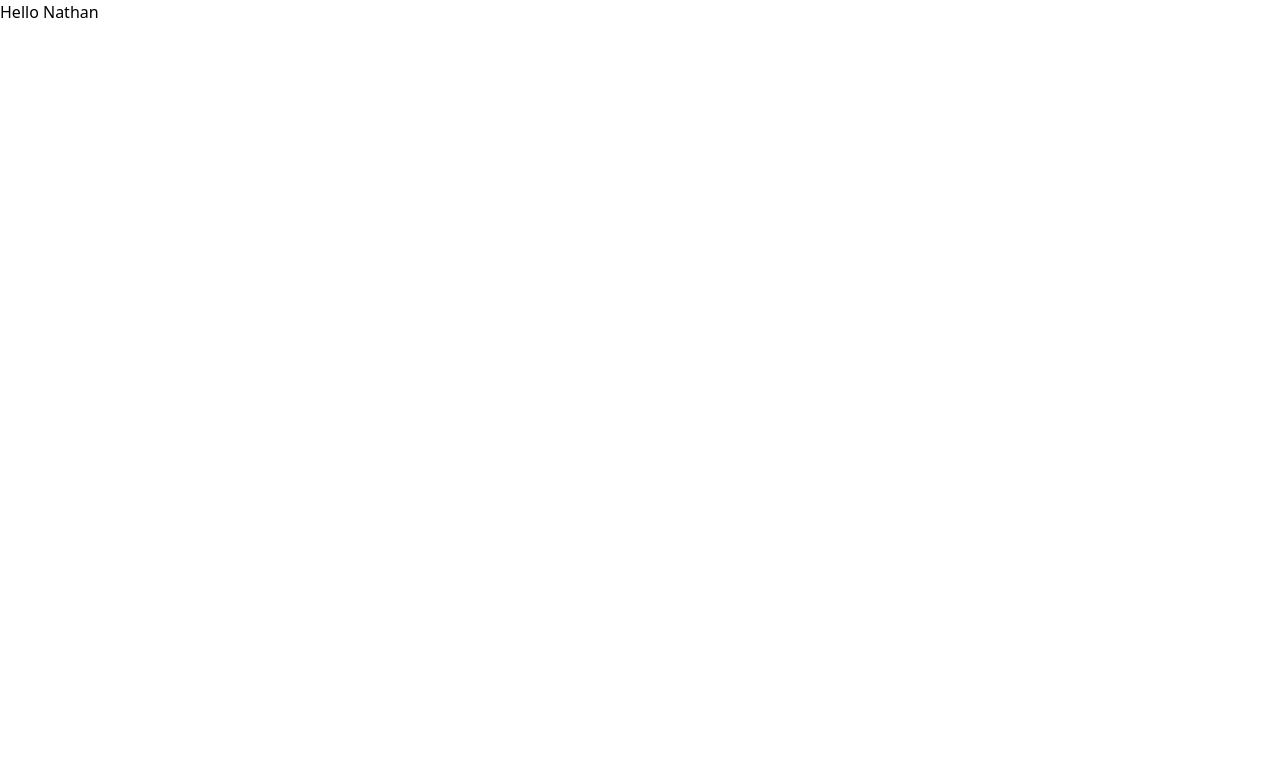
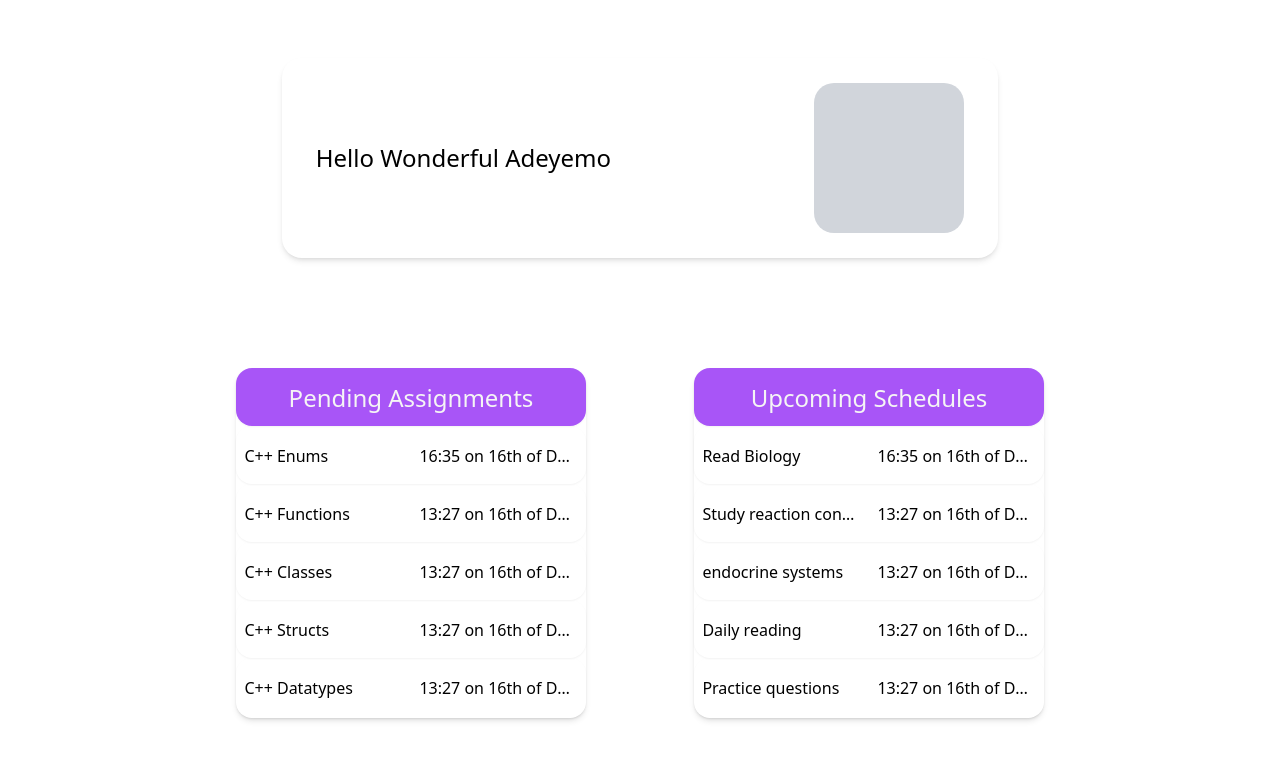
Before and after one commit to Dev-wonderful/schoolpilot-frontend, a Nuxt app: page / in a window 1280 px wide. Shown: the top 760 px of the page. Built offline with nearby package versions, Linux system fonts and the light colour scheme.

Commit message:
dashboard laptop screen initial setup

```diff
--- a/pages/index.vue
+++ b/pages/index.vue
@@ -1,10 +1,65 @@
+<script lang="ts" setup>
+  const name: string = 'Wonderful Adeyemo';
+  const dashboardinfoStyles = {
+    infoBox: 'mx-auto max-w-[350px] min-w-[250px] h-[350px] rounded-2xl shadow-md grid grid-rows-5 grid-cols-1 justify-center items-center',
+    infoHeading: 'text-center text-[1.5rem] shadow-sm h-[100%] leading-[60px] text-[whitesmoke] bg-purple-500 rounded-2xl',
+    infoContent: 'grid grid-cols-2 grid-rows-1 text-center text-[1rem] shadow-sm h-[100%] leading-[60px] rounded-2xl'
+  }
+  const infoUpdates = [
+    {
+      title: 'Pending Assignments',
+      data: [
+        {title: 'C++ Enums', scheduledTime: '2023-12-16T16:35:10.789'},
+        {title: 'C++ Functions', scheduledTime: '2023-12-16T13:27:10.789'},
+        {title: 'C++ Classes', scheduledTime: '2023-12-16T13:27:10.789'},
+        {title: 'C++ Structs', scheduledTime: '2023-12-16T13:27:10.789'},
+        {title: 'C++ Datatypes', scheduledTime: '2023-12-16T13:27:10.789'},
+      ]
+    },
+    {
+      title: 'Upcoming Schedules',
+      data: [
+        {title: 'Read Biology', scheduledTime: '2023-12-16T16:35:10.789'},
+        {title: 'Study reaction concepts', scheduledTime: '2023-12-16T13:27:10.789'},
+        {title: 'endocrine systems', scheduledTime: '2023-12-16T13:27:10.789'},
+        {title: 'Daily reading', scheduledTime: '2023-12-16T13:27:10.789'},
+        {title: 'Practice questions', scheduledTime: '2023-12-16T13:27:10.789'},
+      ]
+    }
+  ]
+  const months = ['January', 'February', 'March', 'April', 'May', 'June', 'July', 'August', 'September', 'October', 'November', 'December']
+  const days = ['Sunday', 'Monday', 'Tuesday', 'Wednesday', 'Thursday', 'Friday', 'Saturday']
+  const convertDatetimeString = (datetimeString: string) => {
+    const date = new Date(datetimeString)
+    const dayOfMonth: number =  date.getDate()
+    const month: string = months[date.getMonth()]
+    const year: number = date.getFullYear()
+    const hour: number = date.getHours()
+    const minute: number = date.getMinutes()
+    return `${hour}:${minute} on ${dayOfMonth}th of ${month}, ${year}`
+  }
+</script>
+
 <template>
-  <div>
-    <p>Hello Nathan</p>
-
-  </div>
+  <section class="sm:container">
+    <section class="dashboard flex flex-col justify-around items-center w-[80%] min-h-[750px] gap-5 bg-prple-300 mx-auto my-[50px]">
+      <div class="welcome shadow-md rounded-[20px] w-[80%] h-[200px] flex flex-row justify-around items-center bg-blu-200">
+        <h1 class="welcome_text w-[60%] h-[50%] text-left leading-[100px] bg-re-100 text-[1.5rem]">Hello {{ name }}</h1>
+        <div class="image-container w-[150px] h-[150px] bg-gray-300 rounded-[20px]"></div>
+      </div>
+      <section class="urgent_info w-[100%] min-h-[500px] flex flex-row justify-around items-center flex-wrap gap-5">
+        <div class="update" :class="dashboardinfoStyles.infoBox" v-for="update of infoUpdates">
+          <h2 class="update_heading_text" :class="dashboardinfoStyles.infoHeading">
+            {{ update.title }}
+          </h2>
+          <div class="update_content" :class="dashboardinfoStyles.infoContent" v-for="datum of update.data">
+            <span class="w-[95%] bg-ble-200 px-1 truncate text-left mx-auto">{{ datum.title }}</span>
+            <span class="w-[95%] bg-rd-200 px-1 truncate mx-auto" :title="convertDatetimeString(datum.scheduledTime)">
+              {{ convertDatetimeString(datum.scheduledTime) }}
+            </span>
+          </div>
+        </div>
+      </section>
+    </section>
+  </section>
 </template>
-
-<script lang="ts" setup>
-
-</script>
```
